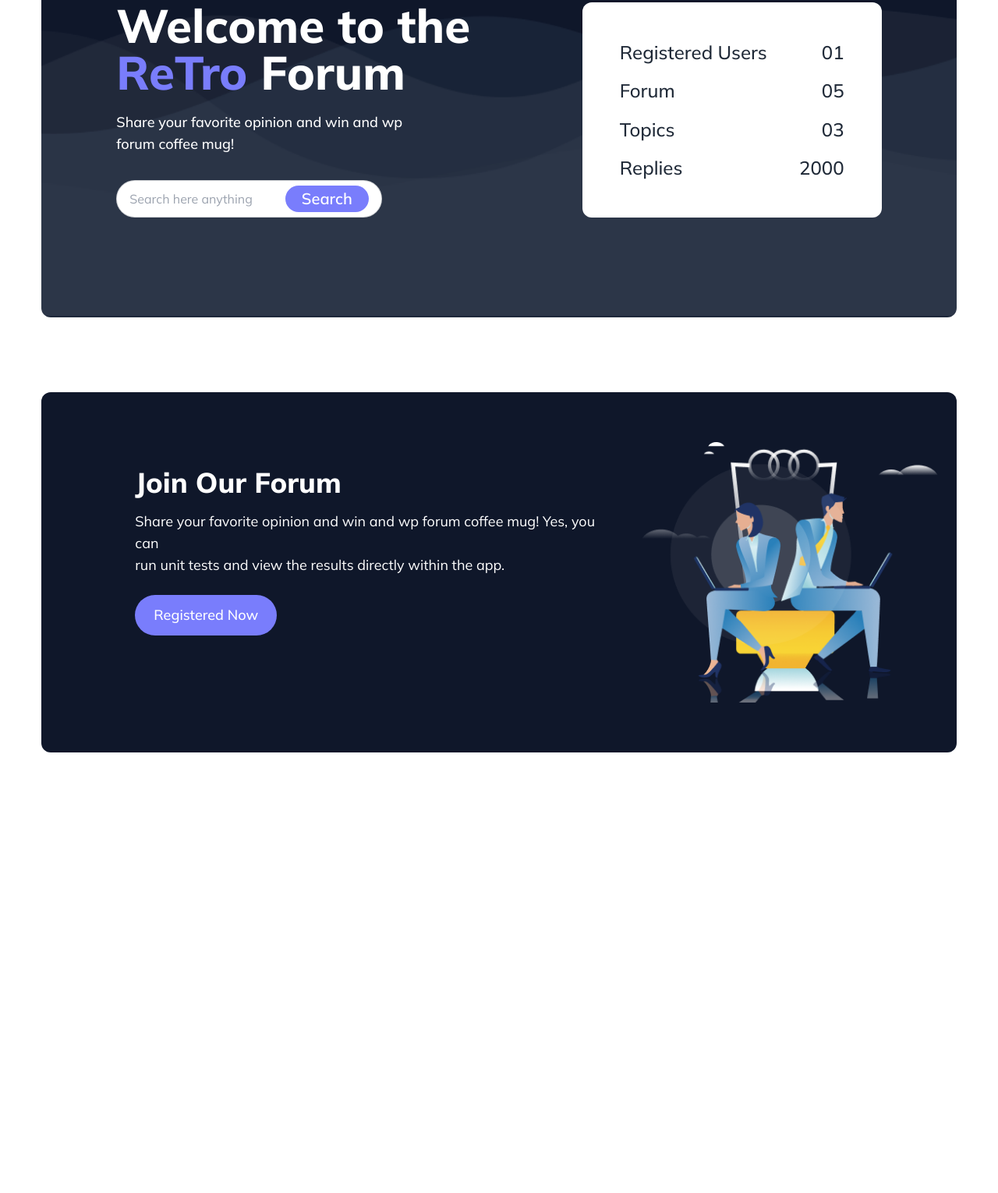
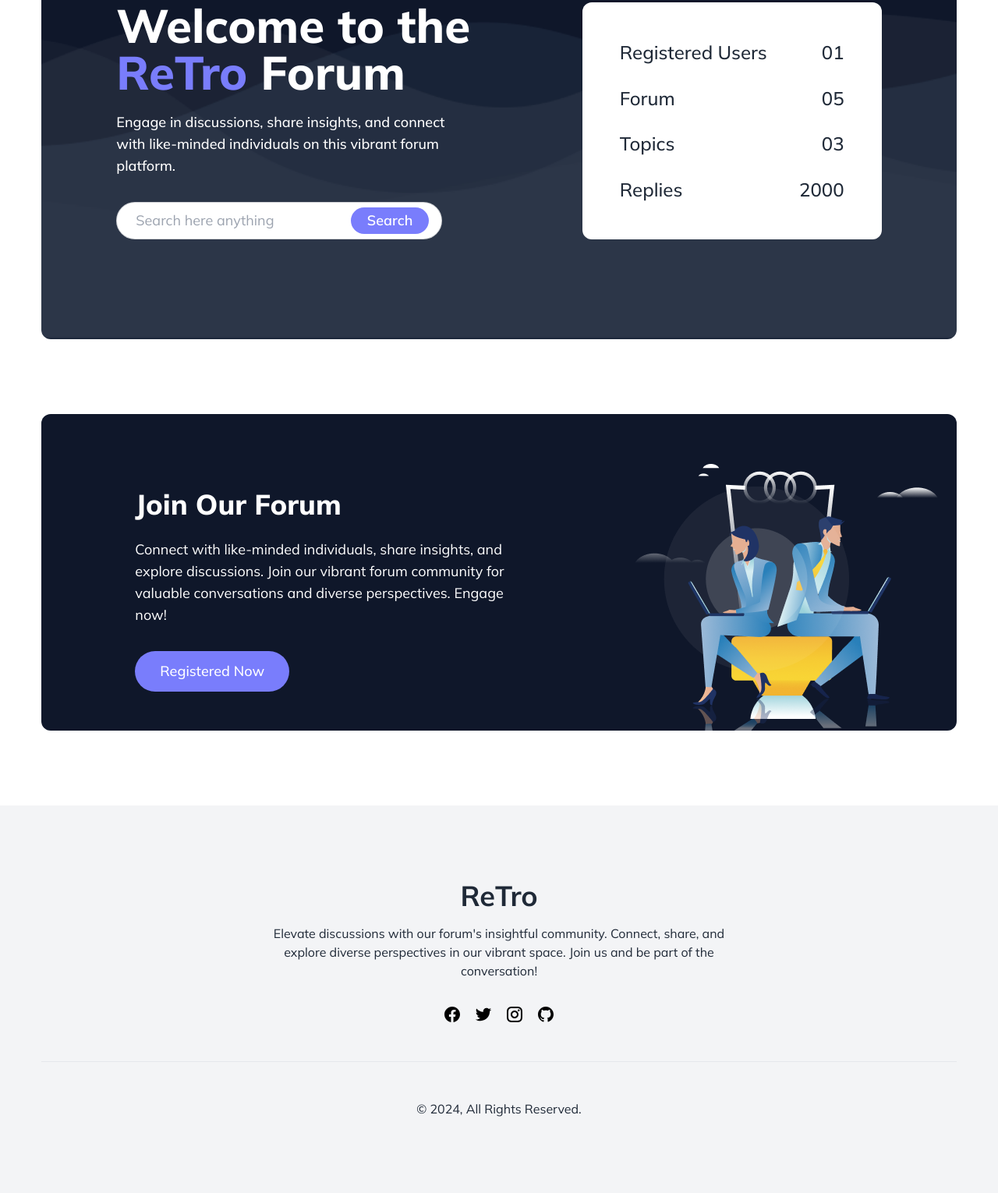
Before and after one commit to rironib/A6-RetroForum, a plain HTML site: page index.html in a window 1280 px wide. Shown: the part 205-1735 px from the top of the page at 78% size. Before the commit the page ends 1266 px from the top, so only its background shows below. Drawn offline with nearby package versions, Linux system fonts and the light colour scheme.

Commit message:
Footer section added

```diff
--- a/index.html
+++ b/index.html
@@ -84,14 +84,15 @@
                         <div class="text-6xl font-extrabold mb-5">Welcome to the <br> <span
                                 class="text-[#797DFC]">ReTro</span>
                             Forum</div>
-                        <div class="text-lg font-medium mb-8">Share your favorite opinion and win and wp <br> forum
-                            coffee
-                            mug!
+                        <div class="lg:w-4/5 text-lg font-medium mb-8">
+                            Engage in discussions, share insights, and connect with like-minded individuals on this
+                            vibrant forum platform.
                         </div>
                         <div class="lg:w-3/4 input input-bordered flex items-center gap-2 rounded-full">
-                            <input type="text" class="grow" placeholder="Search here anything" />
+                            <input type="text" class="grow text-black text-lg pl-2"
+                                placeholder="Search here anything" />
                             <span
-                                class="badge badge-info font-semibold text-xl text-white bg-[#797DFC] py-4 px-5">Search</span>
+                                class="badge badge-info font-semibold text-lg text-white bg-[#797DFC] py-4 px-5">Search</span>
                         </div>
                     </div>
                     <div
@@ -124,22 +125,41 @@
         <!-- Newsletter Section -->
         <section class="mb-24">
             <div
-                class="flex flex-col lg:flex-row justify-between gap-10 bg-slate-900 px-6 py-16 lg:pt-16 lg:pr-6 rounded-xl">
-                <div class="text-white text-center lg:text-left lg:pl-24 lg:pt-8">
-                    <h1 class="text-4xl font-extrabold mb-4">Join Our Forum</h1>
-                    <p class="text-lg mb-6">Share your favorite opinion and win and wp forum coffee mug! Yes, you can
-                        <br> run unit tests and view the results directly within the app.
+                class="flex flex-col lg:flex-row justify-between gap-10 bg-slate-900 px-6 py-16 lg:py-0 lg:pt-16 lg:pr-6 rounded-xl">
+                <div class="text-white text-center lg:text-left lg:pl-24 lg:py-8">
+                    <h1 class="text-4xl font-extrabold mb-6">Join Our Forum</h1>
+                    <p class="lg:w-4/5 text-lg mb-8">Connect with like-minded individuals, share insights, and explore
+                        discussions. Join our vibrant forum community for valuable conversations and diverse
+                        perspectives. Engage now!
                     </p>
-                    <button class="bg-[#797DFC] font-medium text-lg px-6 py-3 rounded-full">Registered Now</button>
+                    <button class="bg-[#797DFC] font-medium text-lg px-8 py-3 rounded-full">Registered Now</button>
                 </div>
-                <div>
-                    <img src="images/joinforum.png" alt="">
-                </div>
+                <img class="bg-right-bottom" src="images/joinforum.png" alt="Join with us">
             </div>
         </section>
     </main>
 
-    <footer></footer>
+    <footer>
+        <div class="bg-gray-100">
+            <div class="w-11/12 max-w-[1280px] mx-auto py-24">
+                <div class="text-center">
+                    <h1 class="text-4xl font-bold mb-4">ReTro</h1>
+                    <p class="lg:w-1/2 mb-8 mx-auto">
+                        Elevate discussions with our forum's insightful community. Connect, share, and explore diverse
+                        perspectives in our vibrant space. Join us and be part of the conversation!
+                    </p>
+                    <div class="flex justify-center items-center gap-4 mb-12">
+                        <img class="w-6 h-6" src="images/icons/facebook-circle-fill.svg" alt="Facebook">
+                        <img class="w-6 h-6" src="images/icons/twitter-fill.svg" alt="Twitter">
+                        <img class="w-6 h-6" src="images/icons/instagram-line.svg" alt="Instagram">
+                        <img class="w-6 h-6" src="images/icons/github-fill.svg" alt="Github">
+                    </div>
+                </div>
+                <hr>
+                <div class="text-center mt-12">© 2024, All Rights Reserved.</div>
+            </div>
+        </div>
+    </footer>
 
     <script src="js/script.js"></script>
 </body>
```
Also changed, not shown: images/icons/facebook-circle-fill.svg (added), images/icons/github-fill.svg (added), images/icons/instagram-line.svg (added), images/icons/twitter-fill.svg (added), images/logo.png (deleted).
